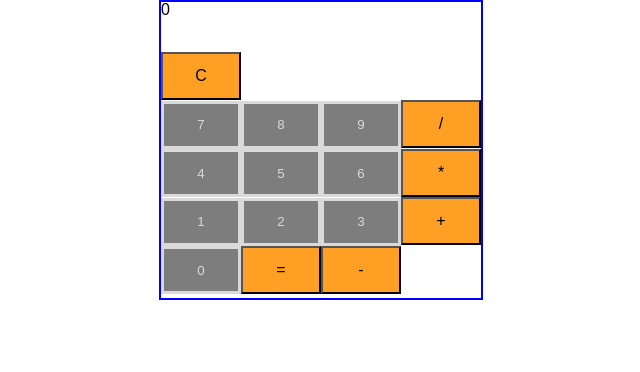
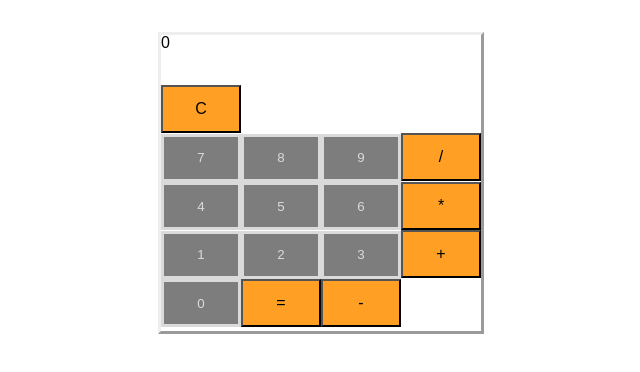
Before and after one commit to rh1456/calculator, a React (Create React App) app: page / in a window 1280 px wide. Shown: the top 372 px of the page, without its empty margins (319-959 px from the left). Built offline with nearby package versions, Linux system fonts and the light colour scheme.

Commit message:
more stylinngs

```diff
--- a/src/components/Button.jsx
+++ b/src/components/Button.jsx
@@ -25,6 +25,7 @@ const Button = () => {
   }
   //switch method
   // let total = 0
+
   //
 
   return (
--- a/src/index.css
+++ b/src/index.css
@@ -18,7 +18,8 @@ body {
 .calculator-outline {
   height: 18.5rem;
   width: auto;
-  border: solid 2px blue;
+  border-style: outset;
+  margin: 2rem;
 }
 .digits {
   width: 5rem;
```
